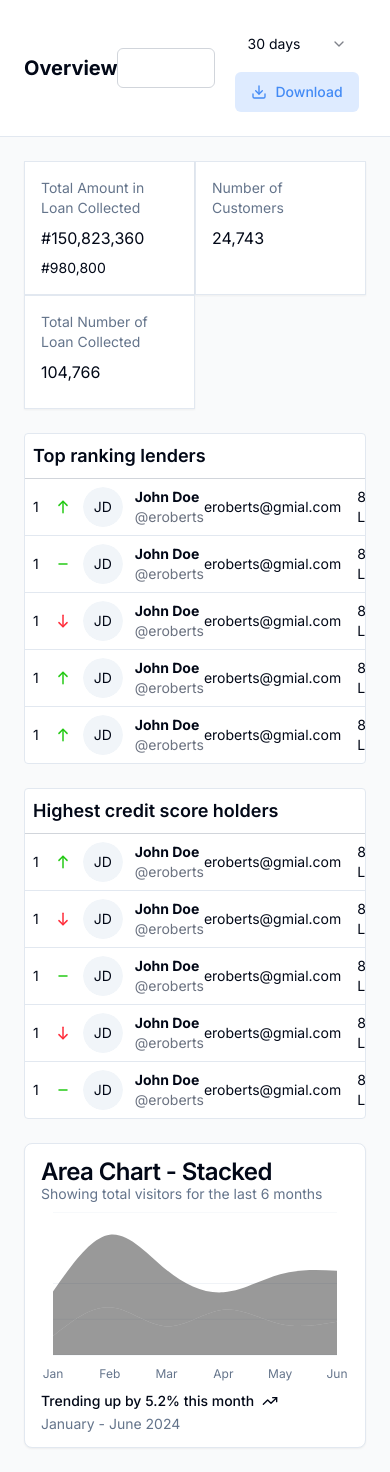
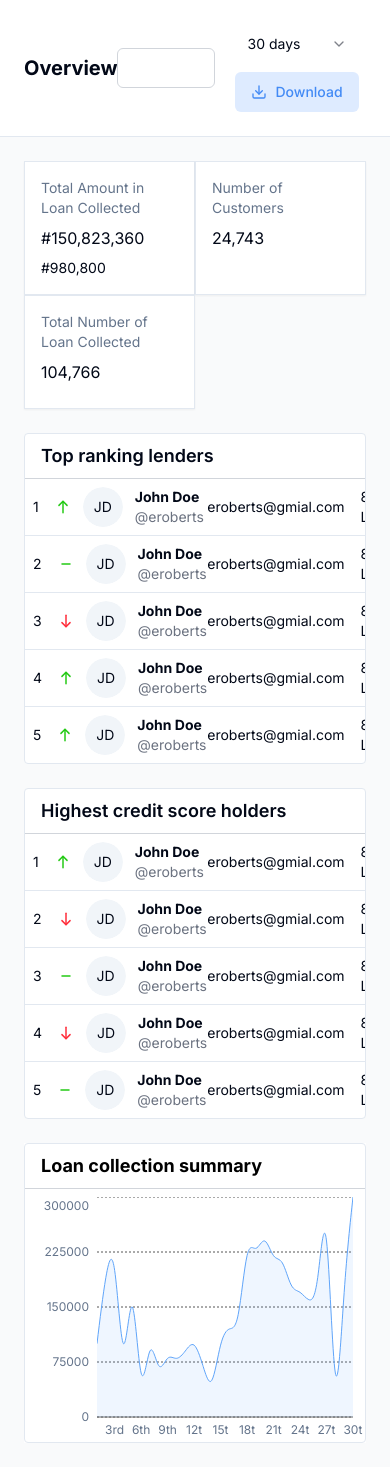
Before and after one commit to JosephKeswet/admin-betafinance, a Next.js app: page / in a window 390 px wide. Built offline with nearby package versions, Linux system fonts and the light colour scheme.

Commit message:
refactor: improved styling and positioning across the page

```diff
--- a/src/app/page.tsx
+++ b/src/app/page.tsx
@@ -18,10 +18,10 @@ export default function Home() {
   return (
     <main className="flex flex-col flex-1">
       <div className="">
-        <div className="grid grid-cols-2 md:grid-cols-4 xl:grid-cols-5">
+        <div className="grid grid-cols-2 md:grid-cols-4  xl:grid-cols-4 2xl:grid-cols-5">
           {overview_items.overview_head.map((item, index) => (
           <Card key={index} className='col-span-1 rounded-xs'>
-            <CardHeader>
+            <CardHeader className=''>
               <CardDescription>{item.title}</CardDescription>
             </CardHeader>
             <CardContent>
@@ -37,13 +37,13 @@ export default function Home() {
         <div className='grid grid-cols-1 md:grid-cols-2 gap-6 mt-6'>
         {table.map((table, tableIndex) => (
           <div key={tableIndex} className="bg-white border-[1px] rounded">
-            <h2 className="text-lg font-semibold border-b-[1px] border-gray-300 p-2">
+            <h2 className="text-lg font-semibold border-b-[1px] border-gray-300 p-2 pl-4">
               {table.table_name}
             </h2>
             <Table className="">
-              <TableBody>
+              <TableBody className=''>
                 {table.rows.map((item, rowIndex) => (
-                  <TableRow className='pl-4' key={rowIndex}>
+                  <TableRow className='mx-4' key={rowIndex}>
                     <TableCell>
                       <div className="flex items-center gap-4">
                         <div>
@@ -78,7 +78,7 @@ export default function Home() {
           </div>
         ))}
         </div>
-        <div>
+        <div className='bg-white'>
           <Chart />
         </div>
         </div>
--- a/src/components/Chart.tsx
+++ b/src/components/Chart.tsx
@@ -1,15 +1,11 @@
 "use client";
 
-import { TrendingUp } from "lucide-react";
-import { Area, AreaChart, CartesianGrid, XAxis } from "recharts";
+import { Area, AreaChart, CartesianGrid, XAxis, YAxis, Line } from "recharts";
 
 import {
-  Card,
   CardContent,
   CardDescription,
-  CardFooter,
   CardHeader,
-  CardTitle,
 } from "@/components/ui/card";
 import {
   ChartConfig,
@@ -21,87 +17,95 @@ import {
 export const description = "A stacked area chart";
 
 const chartData = [
-  { month: "January", desktop: 186, mobile: 80 },
-  { month: "February", desktop: 305, mobile: 200 },
-  { month: "March", desktop: 237, mobile: 120 },
-  { month: "April", desktop: 73, mobile: 190 },
-  { month: "May", desktop: 209, mobile: 130 },
-  { month: "June", desktop: 214, mobile: 140 },
+  { month: "1st", value: 100000 },
+  { month: "2nd", value: 190000 },
+  { month: "3rd", value: 200000 },
+  { month: "4th", value: 100000 },
+  { month: "5th", value: 150000 },
+  { month: "6th", value: 60000 },
+  { month: "7th", value: 90000 },
+  { month: "8th", value: 70000 },
+  { month: "9th", value: 80000 },
+  { month: "10th", value: 80000 },
+  { month: "11th", value: 90000 },
+  { month: "12th", value: 98000 },
+  { month: "13th", value: 70000 },
+  { month: "14th", value: 50000 },
+  { month: "15th", value: 98000 },
+  { month: "16th", value: 120000 },
+  { month: "17th", value: 140000 },
+  { month: "18th", value: 220000 },
+  { month: "19th", value: 230000 },
+  { month: "20th", value: 240000 },
+  { month: "21th", value: 220000 },
+  { month: "22th", value: 210000 },
+  { month: "23th", value: 180000 },
+  { month: "24th", value: 170000 },
+  { month: "25th", value: 160000 },
+  { month: "26th", value: 190000 },
+  { month: "27th", value: 240000 },
+  { month: "28th", value: 60000 },
+  { month: "29th", value: 170000 },
+  { month: "30th", value: 299999 },
 ];
 
 const chartConfig = {
-  desktop: {
-    label: "Desktop",
+  value: {
+    label: "Visitors",
     color: "hsl(var(--chart-1))",
   },
-  mobile: {
-    label: "Mobile",
-    color: "hsl(var(--chart-2))",
-  },
-} satisfies ChartConfig;
+}
 
 export function Chart() {
   return (
-    <Card>
-      <CardHeader>
-        <CardTitle>Area Chart - Stacked</CardTitle>
-        <CardDescription>
-          Showing total visitors for the last 6 months
-        </CardDescription>
+    <div className='h-[300px] w-full border-[1px] rounded'>
+      <CardHeader className="border-b-[1px] border-gray-300">
+        <CardDescription className='font-bold text-lg p-2 pl-4 text-black'>Loan collection summary</CardDescription>
       </CardHeader>
       <CardContent>
-        <ChartContainer config={chartConfig}>
+        <ChartContainer config={chartConfig} className='h-[250px] w-full'>
           <AreaChart
-            accessibilityLayer
             data={chartData}
             margin={{
               left: 12,
               right: 12,
             }}
           >
-            <CartesianGrid vertical={false} />
+            <CartesianGrid vertical={false} stroke='#555' strokeDasharray="2 2" />
             <XAxis
               dataKey="month"
               tickLine={false}
-              axisLine={false}
-              tickMargin={8}
+              axisLine={true}
               tickFormatter={(value) => value.slice(0, 3)}
             />
+             <YAxis
+              axisLine={false}
+              tickLine={false}
+              tick={{ fill: "var(--chart-2)" }}
+            />
+
             <ChartTooltip
               cursor={false}
               content={<ChartTooltipContent indicator="dot" />}
             />
+
             <Area
-              dataKey="mobile"
+              dataKey="value"
               type="natural"
-              fill="var(--color-mobile)"
-              fillOpacity={0.4}
-              stroke="var(--color-mobile)"
-              stackId="a"
+              fill="#60a5fa"
+              fillOpacity={0.1}
+              stroke="#60a5fa"
             />
-            <Area
-              dataKey="desktop"
+            <Line
               type="natural"
-              fill="var(--color-desktop)"
-              fillOpacity={0.4}
-              stroke="var(--color-desktop)"
-              stackId="a"
+              dataKey="value"
+              stroke="#fca5a5"
+              strokeWidth={16}
+              dot={{ r: 10, fill: "#fca5a5" }}
             />
           </AreaChart>
         </ChartContainer>
       </CardContent>
-      <CardFooter>
-        <div className="flex w-full items-start gap-2 text-sm">
-          <div className="grid gap-2">
-            <div className="flex items-center gap-2 font-medium leading-none">
-              Trending up by 5.2% this month <TrendingUp className="h-4 w-4" />
-            </div>
-            <div className="flex items-center gap-2 leading-none text-muted-foreground">
-              January - June 2024
-            </div>
-          </div>
-        </div>
-      </CardFooter>
-    </Card>
+    </div>
   );
 }
--- a/src/lib/constants/pageItems.tsx
+++ b/src/lib/constants/pageItems.tsx
@@ -24,20 +24,20 @@ export const overview_items: overviewItemProps = {
         table_name: "Top ranking lenders",
         rows: [
             { holder: {id: "1", icon: Icon.ArrowUp, initial: "JD", name: "John Doe", username: "@eroberts"}, email: "eroberts@gmial.com", noOfLoan: "84" },
-            { holder: {id: "1", icon: Icon.Minus, initial: "JD", name: "John Doe", username: "@eroberts"}, email: "eroberts@gmial.com", noOfLoan: "84" },
-            { holder: {id: "1", icon: Icon.ArrowDown, initial: "JD", name: "John Doe", username: "@eroberts"}, email: "eroberts@gmial.com", noOfLoan: "84" },
-            { holder: {id: "1", icon: Icon.ArrowUp, initial: "JD", name: "John Doe", username: "@eroberts"}, email: "eroberts@gmial.com", noOfLoan: "84" },
-            { holder: {id: "1", icon: Icon.ArrowUp, initial: "JD", name: "John Doe", username: "@eroberts"}, email: "eroberts@gmial.com", noOfLoan: "84" },
+            { holder: {id: "2", icon: Icon.Minus, initial: "JD", name: "John Doe", username: "@eroberts"}, email: "eroberts@gmial.com", noOfLoan: "84" },
+            { holder: {id: "3", icon: Icon.ArrowDown, initial: "JD", name: "John Doe", username: "@eroberts"}, email: "eroberts@gmial.com", noOfLoan: "84" },
+            { holder: {id: "4", icon: Icon.ArrowUp, initial: "JD", name: "John Doe", username: "@eroberts"}, email: "eroberts@gmial.com", noOfLoan: "84" },
+            { holder: {id: "5", icon: Icon.ArrowUp, initial: "JD", name: "John Doe", username: "@eroberts"}, email: "eroberts@gmial.com", noOfLoan: "84" },
         ]
     },
     {
         table_name: "Highest credit score holders",
         rows: [
             { holder: {id: "1", icon: Icon.ArrowUp, initial: "JD", name: "John Doe", username: "@eroberts"}, email: "eroberts@gmial.com", noOfLoan: "84" },
-            { holder: {id: "1", icon: Icon.ArrowDown, initial: "JD", name: "John Doe", username: "@eroberts"}, email: "eroberts@gmial.com", noOfLoan: "84" },
-            { holder: {id: "1", icon: Icon.Minus, initial: "JD", name: "John Doe", username: "@eroberts"}, email: "eroberts@gmial.com", noOfLoan: "84" },
-            { holder: {id: "1", icon: Icon.ArrowDown, initial: "JD", name: "John Doe", username: "@eroberts"}, email: "eroberts@gmial.com", noOfLoan: "84" },
-            { holder: {id: "1", icon: Icon.Minus, initial: "JD", name: "John Doe", username: "@eroberts"}, email: "eroberts@gmial.com", noOfLoan: "84" },
+            { holder: {id: "2", icon: Icon.ArrowDown, initial: "JD", name: "John Doe", username: "@eroberts"}, email: "eroberts@gmial.com", noOfLoan: "84" },
+            { holder: {id: "3", icon: Icon.Minus, initial: "JD", name: "John Doe", username: "@eroberts"}, email: "eroberts@gmial.com", noOfLoan: "84" },
+            { holder: {id: "4", icon: Icon.ArrowDown, initial: "JD", name: "John Doe", username: "@eroberts"}, email: "eroberts@gmial.com", noOfLoan: "84" },
+            { holder: {id: "5", icon: Icon.Minus, initial: "JD", name: "John Doe", username: "@eroberts"}, email: "eroberts@gmial.com", noOfLoan: "84" },
         ]
     }
   ],
```
